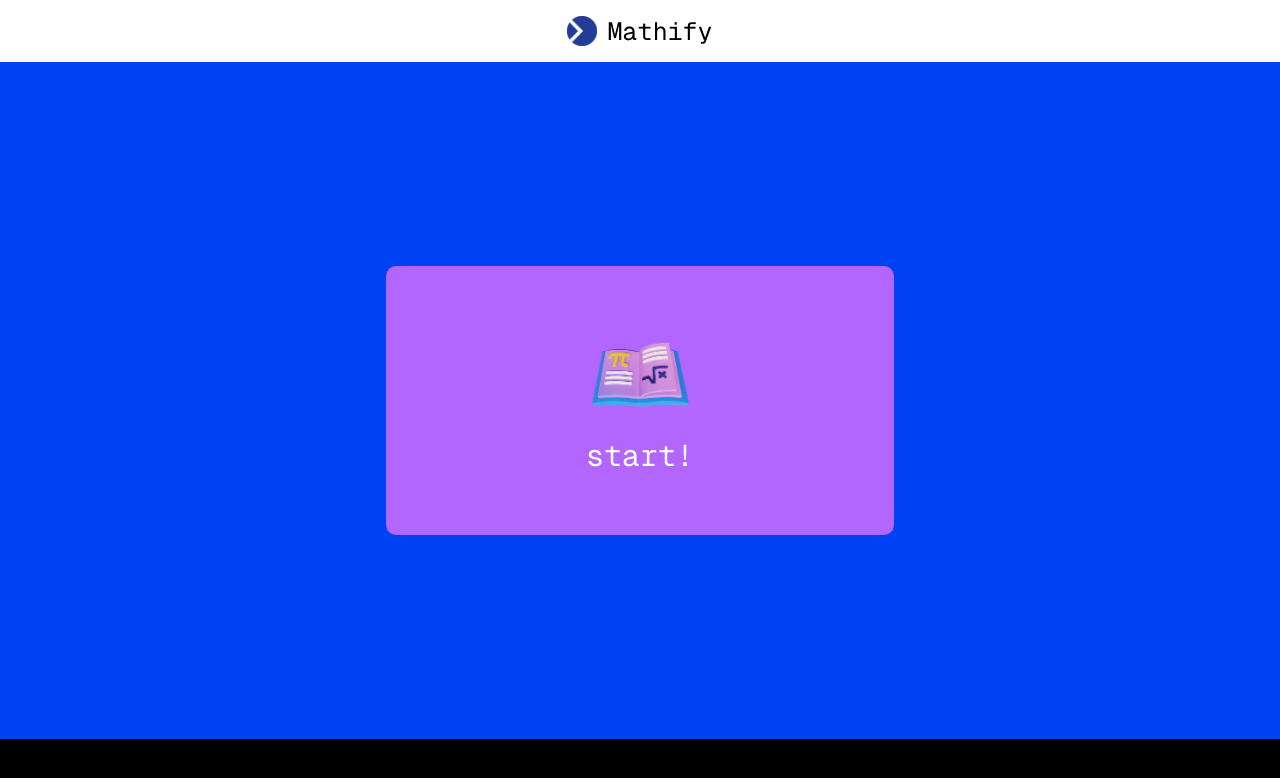
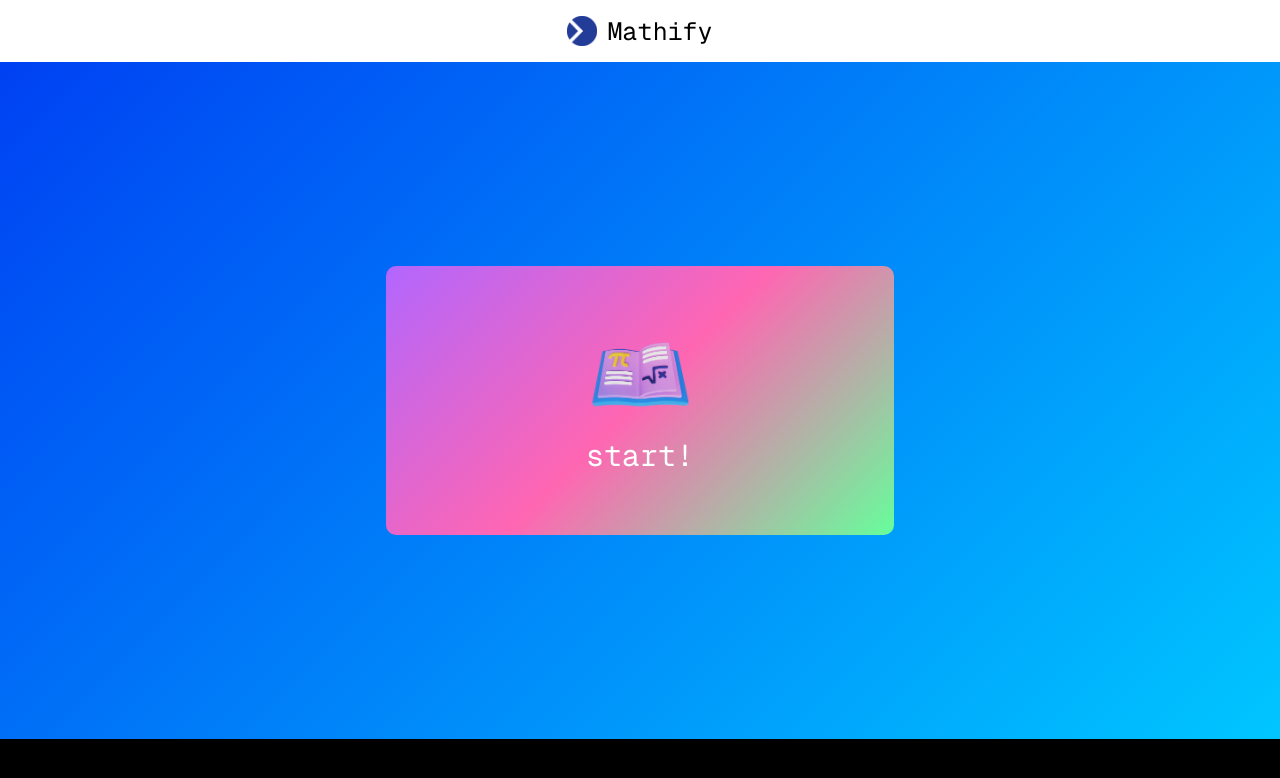
Before and after one commit to Astemir-Gurizhev/mathify-app, a Next.js app: page / in a window 1280 px wide. Shown: the top 778 px of the page. Built offline with nearby package versions, Linux system fonts and the light colour scheme.

Commit message:
New colors main page

```diff
--- a/src/app/page.module.scss
+++ b/src/app/page.module.scss
@@ -1,13 +1,13 @@
 .main {
 	display: flex;
-	background-color: #0041f3;
+	background: linear-gradient(135deg, #0041f3, #00c6ff);
 	align-items: center;
 	justify-content: center;
 	flex-wrap: wrap;
 }
 
 .start {
-	background: #b266fe;
+	background: linear-gradient(135deg, #b266fe, #ff66b2, #66fe9b);
 	padding: 60px 200px;
 	border-radius: 10px;
 	display: flex;
@@ -44,7 +44,7 @@
 	transition: 0.3s;
 
 	&:hover {
-		transform: scale(1.2);
+		transform: scale(1.1);
 	}
 
 	&:disabled {
```
